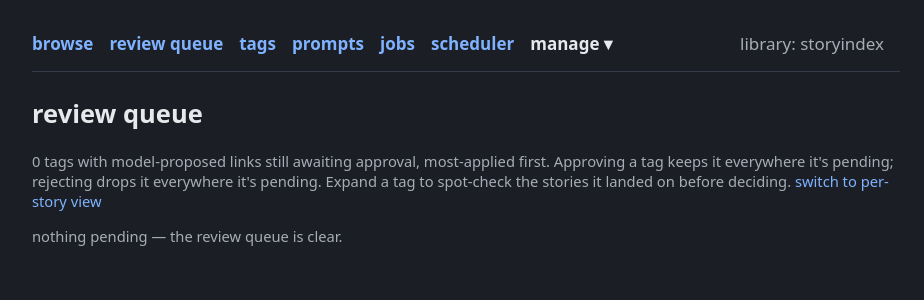
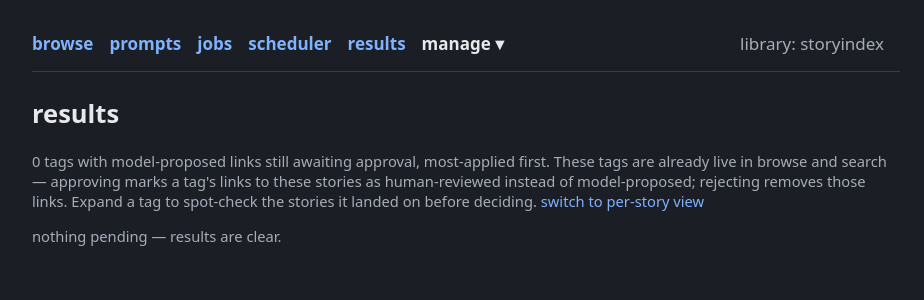
Before and after one commit to randyau/storyindex, a Flask app: page /review in a window 1280 px wide. Shown: the top 300 px of the page, without its empty margins (174-1098 px from the left). Run offline with Flask 3, Linux system fonts and the light colour scheme; data that the repository does not hold is empty.

Commit message:
Rename "review queue" to "results" and move tags into the manage menu
Nav copy said "review queue" but the page covers all model-proposed
tag decisions, and cramming "tags" as a top-level link crowded the bar
next to prompts/jobs/scheduler — folding it into "manage ▾" matches
where the other admin-ish links (libraries, ollama, settings) already
live.

Co-Authored-By: Claude Sonnet 5 <noreply@anthropic.com>
Claude-Session: https://claude.ai/code/session_01AmVMncjy7DqME6cG48mgMM

```diff
--- a/src/storyindex/templates/base.html
+++ b/src/storyindex/templates/base.html
@@ -101,14 +101,14 @@
 <body>
 <nav>
   <a href="{{ url_for('index') }}">browse</a>
-  <a href="{{ url_for('review_queue') }}">review queue</a>
-  <a href="{{ url_for('tags_admin') }}">tags</a>
   <a href="{{ url_for('prompts_list') }}">prompts</a>
   <a href="{{ url_for('jobs_list') }}">jobs</a>
   <a href="{{ url_for('scheduler_status') }}">scheduler</a>
+  <a href="{{ url_for('review_queue') }}">results</a>
   <details>
     <summary>manage ▾</summary>
     <div class="nav-menu">
+      <a href="{{ url_for('tags_admin') }}">tags</a>
       <a href="{{ url_for('new_story') }}">add a story</a>
       <a href="{{ url_for('removed_stories') }}">removed stories</a>
       <a href="{{ url_for('libraries_list') }}">libraries</a>
--- a/src/storyindex/templates/review.html
+++ b/src/storyindex/templates/review.html
@@ -1,11 +1,11 @@
 {% extends "base.html" %}
 {% import "_macros.html" as m with context %}
-{% block title %}review queue — storyindex{% endblock %}
+{% block title %}results — storyindex{% endblock %}
 {% block content %}
-<h2>review queue{% if job %} — job #{{ job['id'] }}{% endif %}</h2>
+<h2>results{% if job %} — job #{{ job['id'] }}{% endif %}</h2>
 <p class="muted">
 {{ total }} tag{{ 's' if total != 1 }} with model-proposed links still awaiting approval, most-applied first.
-Approving a tag keeps it everywhere it's pending; rejecting drops it everywhere it's pending.
+These tags are already live in browse and search — approving marks a tag's links to these stories as human-reviewed instead of model-proposed; rejecting removes those links.
 Expand a tag to spot-check the stories it landed on before deciding.
 <a href="{{ url_for('review_stories_queue', job_id=job_id) }}">switch to per-story view</a>
 {% if job_id %}· <a href="{{ url_for('review_queue') }}">show all pending, not just this job</a>{% endif %}
@@ -25,7 +25,7 @@ Expand a tag to spot-check the stories it landed on before deciding.
                     hidden={'job_id': job_id or '', 'next': url_for('review_queue', page=page, job_id=job_id)}) }}
 </details>
 {% else %}
-<p class="muted">nothing pending — the review queue is clear.</p>
+<p class="muted">nothing pending — results are clear.</p>
 {% endfor %}
 
 {{ m.pager(page, has_next, 'review_queue', {'job_id': job_id}) }}
```
Also changed, not shown: src/storyindex/templates/review_stories.html (+4 -4 lines).
